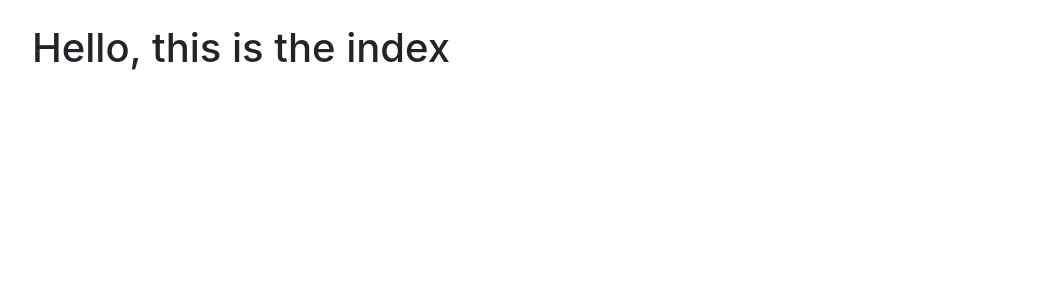
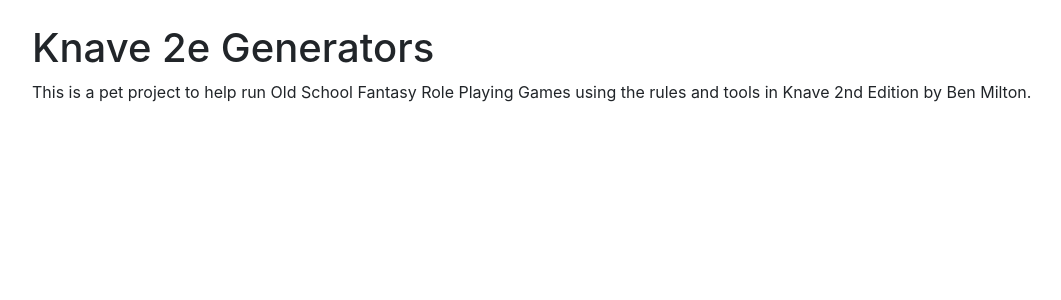
Before and after one commit to philippe-lemaire/knave, a Django app: page / in a window 1280 px wide. Shown: the part 56-356 px from the top of the page, without its empty margins (53-1114 px from the left). Run offline with Django 4.2, Linux system fonts and the light colour scheme; some libraries are stand-ins or nearby versions.

Commit message:
more descriptive index page

```diff
--- a/templates/index.html
+++ b/templates/index.html
@@ -1,6 +1,12 @@
 {% extends "base.html" %}
 {% load static %}
 
+{% block title %}
+Knave 2e Generators
+{% endblock title %}
 {% block content %}
-<h1>Hello, this is the index</h1>
-{% endblock %}
+<h1>Knave 2e Generators</h1>
+<p>This is a pet project to help run Old School Fantasy Role Playing Games using the rules and tools in Knave 2nd Edition by Ben Milton.</p>
+
+
+{% endblock content %}
```
